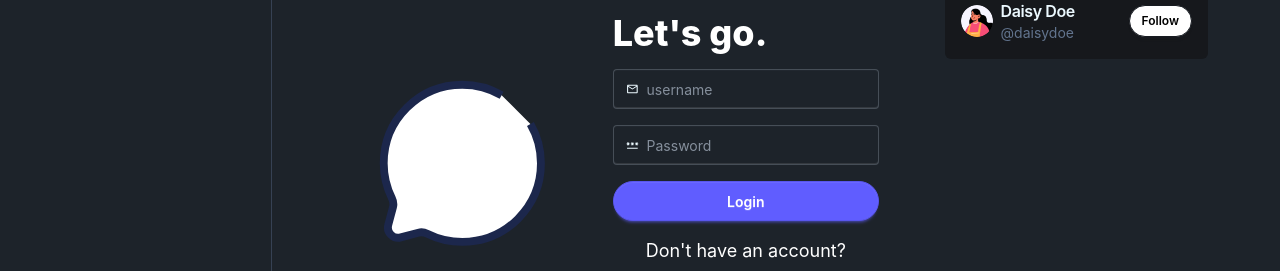
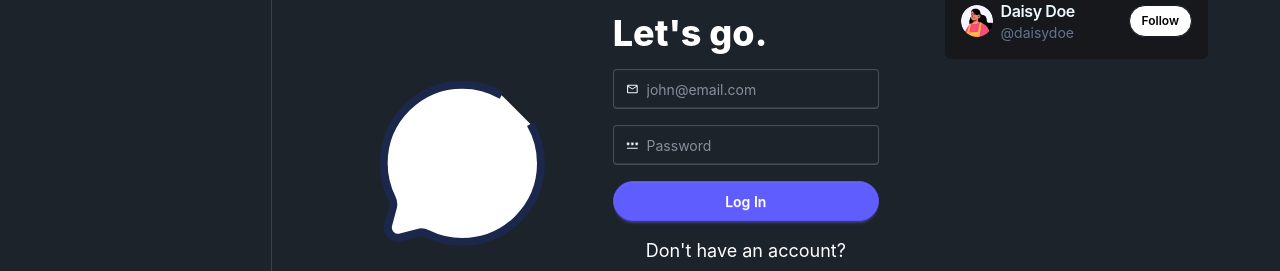
Before and after one commit to Sail3shp/Social-media, a React (Vite) app in the folder frontend/: page /login in a window 1280 px wide. Shown: the part 237-508 px from the top of the page. Built offline with nearby package versions, Linux system fonts and the light colour scheme; no server answers.

Commit message:
feat: added login/register

```diff
--- a/frontend/package.json
+++ b/frontend/package.json
@@ -15,6 +15,7 @@
     "axios": "^1.17.0",
     "react": "^19.2.6",
     "react-dom": "^19.2.6",
+    "react-hot-toast": "^2.6.0",
     "react-icons": "^5.6.0",
     "react-router": "^7.16.0",
     "tailwindcss": "^4.3.0"
--- a/frontend/src/App.jsx
+++ b/frontend/src/App.jsx
@@ -1,25 +1,51 @@
 import { useState } from 'react'
-import { Route, Routes } from 'react-router'
+import { Navigate, Route, Routes } from 'react-router'
 import LoginPage from './pages/LoginPage'
 import SignupPage from './pages/SignupPage'
 import HomePage from './pages/HomePage'
 import Sidebar from './component/Sidebar'
 import RightPanel from './component/RightPanel'
+import LoadingSpinner from './component/LoadingSpinner'
 import ProfilePage from './pages/ProfilePage'
+import { Toaster } from 'react-hot-toast'
+import { useQuery } from '@tanstack/react-query'
+import { api } from './utils/axios'
 
 function App() {
+  const {isPending,data: user} = useQuery({
+    queryKey: ['user'],
+    queryFn: async () => {
+      try {
+        const response = await api.get('/auth/me')
+        console.log(response, response.data)
+
+        return response.data
+      } catch (error) {
+        console.log(error)
+        return null
+      }
+    }
+  })
+  if (isPending) {
+    return (
+      <div className='h-screen flex justify-center items-center '>
+        <LoadingSpinner size='lg' />
+      </div>
+    )
+  }
 
   return (
 
     <div className='flex max-w-6xl mx-auto'>
       <Sidebar />
       <Routes>
-        <Route path='/' element = {<HomePage />} />
-        <Route path='/login' element = {<LoginPage />} />
-        <Route path='/signup' element = {<SignupPage />} />
-        <Route path = '/profile/johndoe' element = { <ProfilePage />} />
+        <Route path='/' element={user ? <HomePage /> : <Navigate to={'/login'} />} />
+        <Route path='/login' element={!user ? <LoginPage /> : <Navigate to={'/'} />} />
+        <Route path='/signup' element={!user ? <SignupPage /> : <Navigate to={'/'} />} />
+        <Route path='/profile/johndoe' element={user ? <ProfilePage /> : <Navigate to={'/login'} />} />
       </Routes>
       <RightPanel />
+      <Toaster />
     </div>
   )
 }
--- a/frontend/src/component/Sidebar.jsx
+++ b/frontend/src/component/Sidebar.jsx
@@ -5,6 +5,8 @@ import { IoNotifications } from "react-icons/io5";
 import { FaUser } from "react-icons/fa";
 import { Link } from "react-router";
 import { BiLogOut } from "react-icons/bi";
+import { useMutation, useQueryClient } from "@tanstack/react-query";
+import { api } from "../utils/axios";
 
 const Sidebar = () => {
 	const data = {
@@ -12,6 +14,24 @@ const Sidebar = () => {
 		username: "johndoe",
 		profileImg: "/avatars/boy1.png",
 	};
+	const queryClient = useQueryClient()
+	const {mutate:logout} = useMutation({
+		mutationFn: async() => {
+			try {
+				const token = localStorage.getItem('token')
+				console.log('first',token)
+				const response = await api.post('/auth/logout')
+				console.log(response,token)
+				return response
+			} catch (error) {
+				console.log(error)
+				return null
+			}
+		},
+		onSuccess:async() => {
+			await queryClient.invalidateQueries({queryKey: ['user']})
+		}
+	})
 
 	return (
 		<div className='md:flex-[2_2_0] w-18 max-w-52'>
@@ -64,7 +84,11 @@ const Sidebar = () => {
 								<p className='text-white font-bold text-sm w-20 truncate'>{data?.fullName}</p>
 								<p className='text-slate-500 text-sm'>@{data?.username}</p>
 							</div>
-							<BiLogOut className='w-5 h-5 cursor-pointer' />
+							<BiLogOut className='w-5 h-5 cursor-pointer'
+								onClick={(e) => {
+									e.preventDefault()
+									logout()
+								}} />
 						</div>
 					</Link>
 				)}
--- a/frontend/src/main.jsx
+++ b/frontend/src/main.jsx
@@ -5,7 +5,13 @@ import App from './App.jsx'
 import { BrowserRouter } from 'react-router'
 import { QueryClient,  QueryClientProvider } from '@tanstack/react-query'
 
-const queryClient = new QueryClient()
+const queryClient = new QueryClient({
+  defaultOptions: {
+    queries:{
+      refetchOnWindowFocus: false,
+    },
+  }
+})
 createRoot(document.getElementById('root')).render(
   <StrictMode>
     <BrowserRouter>
--- a/frontend/src/pages/LoginPage.jsx
+++ b/frontend/src/pages/LoginPage.jsx
@@ -1,5 +1,8 @@
 import { useState } from "react";
 import { Link } from "react-router";
+import { useMutation, useQueryClient } from "@tanstack/react-query";
+import { api } from "../utils/axios";
+import toast from "react-hot-toast";
 
 import ChatSvg from "../component/Icon";
 
@@ -8,13 +11,32 @@ import { MdPassword } from "react-icons/md";
 
 const LoginPage = () => {
 	const [formData, setFormData] = useState({
-		username: "",
+		email: "",
 		password: "",
 	});
 
+	const queryClient = useQueryClient()
+	const mutation = useMutation({
+      mutationFn: async(formData) => {
+        try {
+          console.log(formData)
+          const response = await api.post('/auth/login',formData)
+		  localStorage.setItem('token',response.data.token)
+          toast.success(response.data.message)
+          return response.data
+        } catch (error) {
+          console.log(error.response.message)
+          toast.error(error.response.data.message)
+        }
+      },
+	  onSuccess: () => {
+		queryClient.invalidateQueries({queryKey:['user']})
+	  }
+    })
+
 	const handleSubmit = (e) => {
 		e.preventDefault();
-		console.log(formData);
+		mutation.mutate(formData)
 	};
 
 	const handleInputChange = (e) => {
@@ -37,10 +59,10 @@ const LoginPage = () => {
 						<input
 							type='text'
 							className='grow'
-							placeholder='username'
-							name='username'
+							placeholder='john@email.com'
+							name='email'
 							onChange={handleInputChange}
-							value={formData.username}
+							value={formData.email}
 						/>
 					</label>
 
@@ -55,8 +77,8 @@ const LoginPage = () => {
 							value={formData.password}
 						/>
 					</label>
-					<button className='btn rounded-full btn-primary text-white'>Login</button>
-					{isError && <p className='text-red-500'>Something went wrong</p>}
+					<button className='btn rounded-full btn-primary text-white'>{mutation.isPending? 'Loading...':'Log In'}</button>
+					{mutation.isError && <p className='text-red-500'>Something went wrong</p>}
 				</form>
 				<div className='flex flex-col gap-2 mt-4'>
 					<p className='text-white text-lg'>{"Don't"} have an account?</p>
--- a/frontend/src/pages/ProfilePage.jsx
+++ b/frontend/src/pages/ProfilePage.jsx
@@ -11,8 +11,10 @@ import { FaArrowLeft } from "react-icons/fa6";
 import { IoCalendarOutline } from "react-icons/io5";
 import { FaLink } from "react-icons/fa";
 import { MdEdit } from "react-icons/md";
+import { useQuery } from "@tanstack/react-query";
 
 const ProfilePage = () => {
+    //const {data: authUser} = useQuery({queryKey: ['user']})
     const [coverImg, setCoverImg] = useState(null);
     const [profileImg, setProfileImg] = useState(null);
     const [feedType, setFeedType] = useState("posts");
--- a/frontend/src/pages/SignupPage.jsx
+++ b/frontend/src/pages/SignupPage.jsx
@@ -7,6 +7,9 @@ import { MdOutlineMail } from "react-icons/md";
 import { FaUser } from "react-icons/fa";
 import { MdPassword } from "react-icons/md";
 import { MdDriveFileRenameOutline } from "react-icons/md";
+import { QueryClient, useMutation, useQueryClient } from "@tanstack/react-query";
+import { api } from "../utils/axios";
+import toast from "react-hot-toast";
 
 const SignUpPage = () => {
   const [formData, setFormData] = useState({
@@ -16,9 +19,29 @@ const SignUpPage = () => {
     password: "",
   });
 
+   const queryClient = useQueryClient()
+   const mutation = useMutation({
+      mutationFn: async(formData) => {
+        try {
+          console.log(formData)
+          const response = await api.post('/auth/signup',formData)
+          console.log(response.data)
+          toast.success(response.data.message)
+          return response.data
+        } catch (error) {
+          console.log(error.response.data.message)
+          toast.error(error.response.data.message)
+        }
+      },
+      onSuccess: () => {
+         queryClient.invalidateQueries({queryKey:['user']})
+      }
+    })
+
   const handleSubmit = (e) => {
     e.preventDefault();
-    console.log(formData);
+    mutation.mutate(formData)
+
   };
 
   const handleInputChange = (e) => {
@@ -84,8 +107,8 @@ const SignUpPage = () => {
               value={formData.password}
             />
           </label>
-          <button className='btn rounded-full btn-primary text-white'>Sign up</button>
-          {isError && <p className='text-red-500'>Something went wrong</p>}
+          <button className='btn rounded-full btn-primary text-white'>{mutation.isPending ? 'Loading...':'Sign up'}</button>
+          {mutation.isError && <p className='text-red-500'>Something went wrong</p>}
         </form>
         <div className='flex flex-col lg:w-2/3 gap-2 mt-4'>
           <p className='text-white text-lg'>Already have an account?</p>
--- a/frontend/src/utils/axios.js
+++ b/frontend/src/utils/axios.js
@@ -1,5 +1,14 @@
 import axios from "axios";
 
 export const api = axios.create({
-    baseURL: 'http://localhost:8848/api/v1'
+    baseURL: 'http://localhost:8848/api/v1',
+    withCredentials: true
 })
+
+api.interceptors.request.use((config) => {
+  const token = localStorage.getItem("token");
+  if (token) {
+    config.headers.set("Authorization", `Bearer ${token}`);
+  }
+  return config;
+});
```
Also changed, not shown: 1 other file (tests, documents, lock files or other folders).
